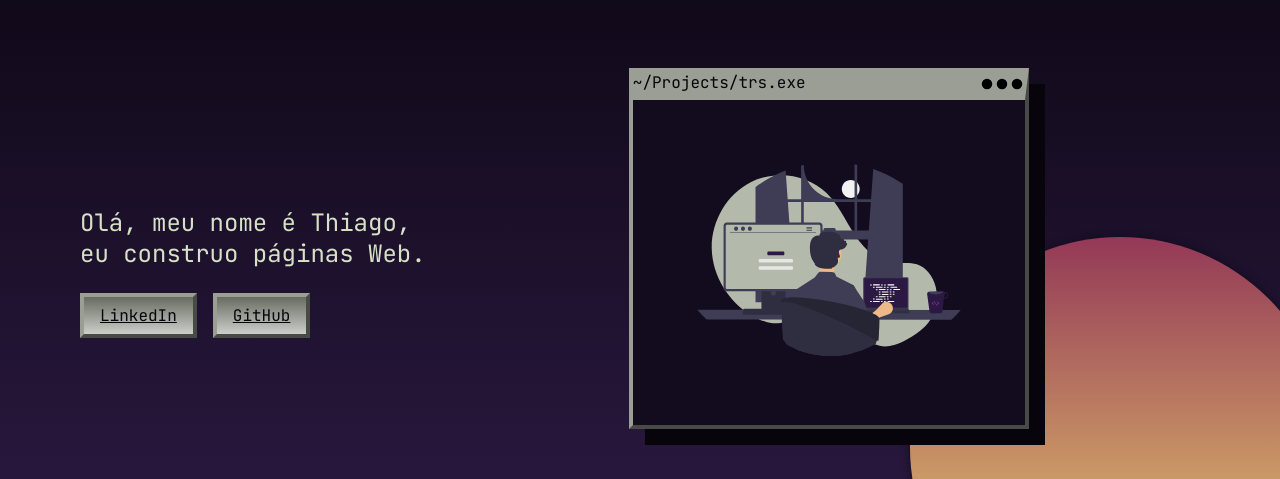
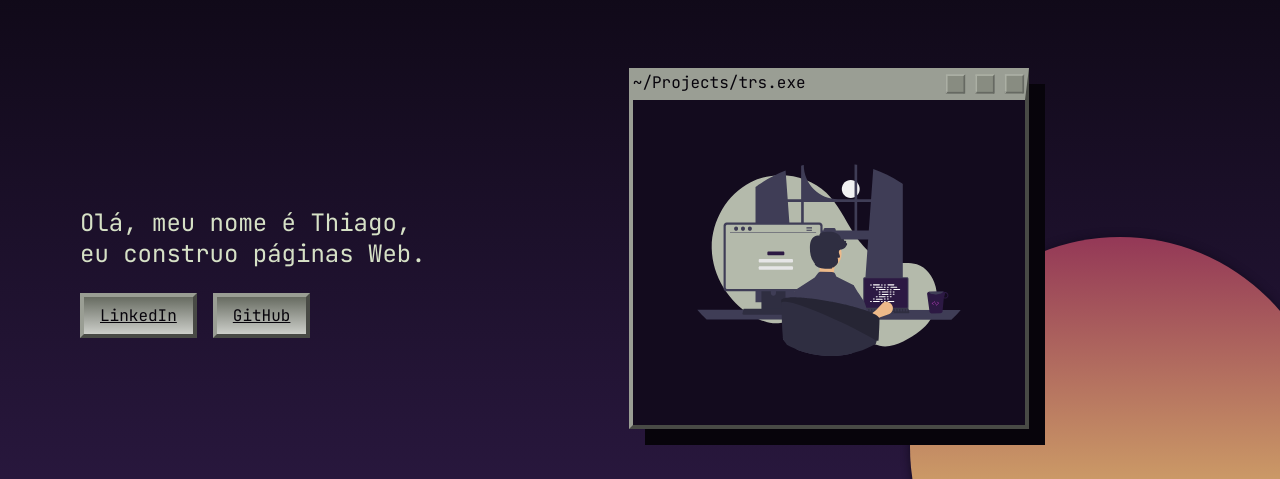
Before and after one commit to trsaints/trsaints-frontend, a React (Vite) app: page / in a window 1280 px wide. Shown: the part 187-666 px from the top of the page. Built offline with nearby package versions, Linux system fonts and the light colour scheme.

Commit message:
Update menu icon

```diff
--- a/src/index.css
+++ b/src/index.css
@@ -124,15 +124,15 @@ textarea {
 
 .window::after {
   content: "";
-  background-image: url("/ellipsis-solid.svg");
+  background-image: url("/menu.svg");
+  background-size: 5rem;
+  width: 5rem;
+  height: 1.5rem;
   background-repeat: no-repeat;
   display: block;
-  width: 2rem;
-  height: 2rem;
   position: absolute;
-  top: -2rem;
-  right: 0.25rem;
-  transform: scale(1.5);
+  top: -1.625rem;
+  right: 0;
 }
 
 .window {
```
Also changed, not shown: public/ellipsis-solid.svg (deleted), public/menu.svg (added).
